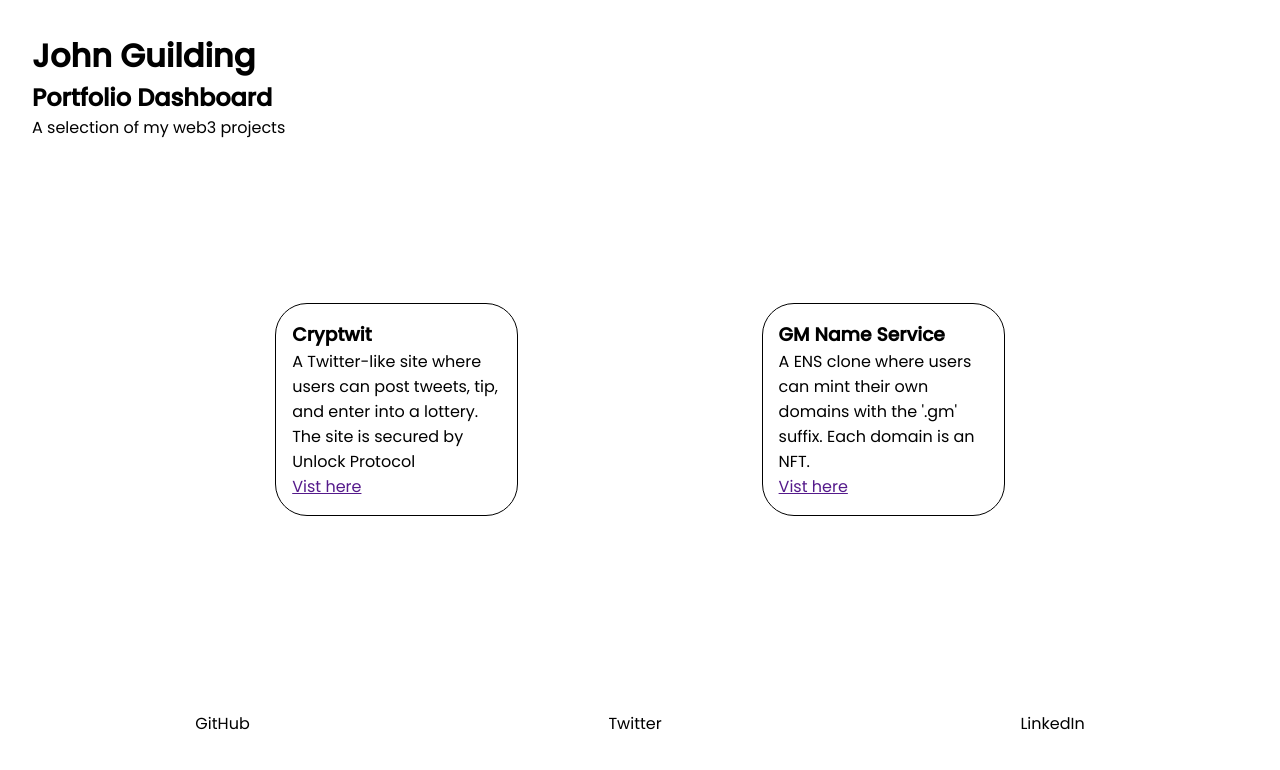
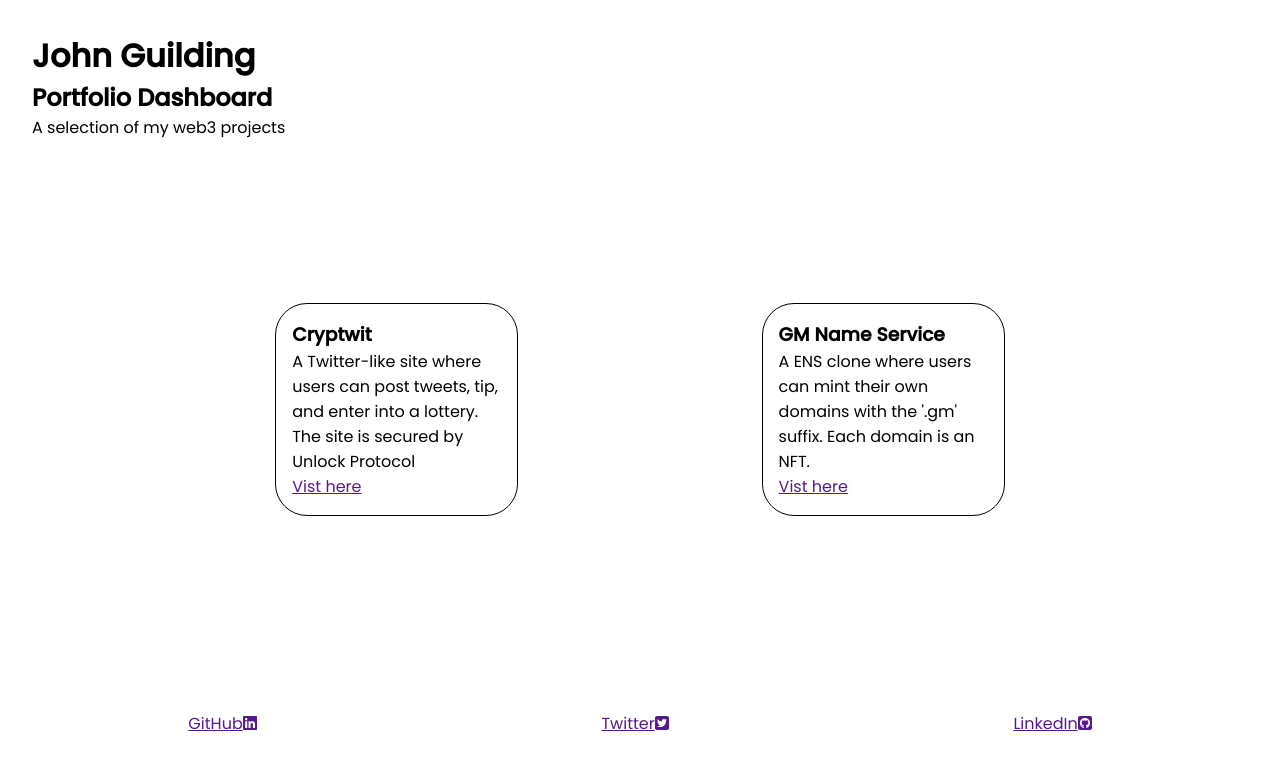
Before and after one commit to JohnGuilding/portfolio, a React (Create React App) app: page / in a window 1280 px wide. Shown: the top 770 px of the page. Built offline with nearby package versions, Linux system fonts and the light colour scheme.

Commit message:
Add font awesome icons

```diff
--- a/package.json
+++ b/package.json
@@ -3,6 +3,10 @@
   "version": "0.1.0",
   "private": true,
   "dependencies": {
+    "@fortawesome/fontawesome-svg-core": "^6.1.1",
+    "@fortawesome/free-brands-svg-icons": "^6.1.1",
+    "@fortawesome/free-solid-svg-icons": "^6.1.1",
+    "@fortawesome/react-fontawesome": "^0.1.18",
     "@testing-library/jest-dom": "^5.14.1",
     "@testing-library/react": "^13.0.0",
     "@testing-library/user-event": "^13.2.1",
--- a/src/components/Card.jsx
+++ b/src/components/Card.jsx
@@ -1,4 +1,4 @@
-import './../styles/Card.scss'
+import './../styles/Card.scss';
 
 const Card = ({ name, description, link}) => {
     return (
--- a/src/components/ContactDetails.jsx
+++ b/src/components/ContactDetails.jsx
@@ -1,11 +1,22 @@
-import './../styles/ContactDetails.scss'
+import { FontAwesomeIcon } from '@fortawesome/react-fontawesome';
+import { faLinkedin, faTwitterSquare, faGithubSquare } from '@fortawesome/free-brands-svg-icons';
+import './../styles/ContactDetails.scss';
 
 const ContactDetails = () => {
     return (
         <footer className='contact-details'>
-            <div>GitHub</div>
-            <div>Twitter</div>
-            <div>LinkedIn</div>
+            <a href=''>
+                <span>GitHub</span>
+                <FontAwesomeIcon icon={faLinkedin} />
+            </a>
+            <a href=''>
+                <span>Twitter</span>
+            <FontAwesomeIcon icon={faTwitterSquare} />
+            </a>
+            <a href=''>
+                <span>LinkedIn</span>
+                <FontAwesomeIcon icon={faGithubSquare} />
+            </a>
         </footer>
     );
 }
```
Also changed, not shown: 1 other file (tests, documents, lock files or other folders).
